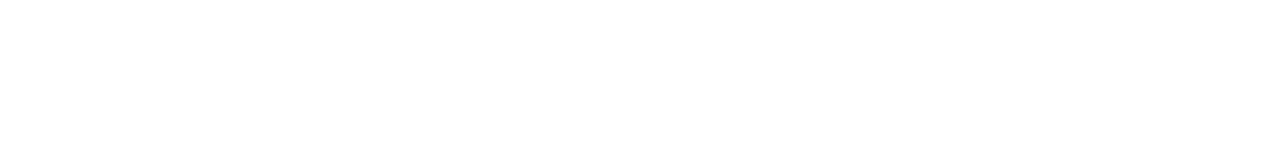
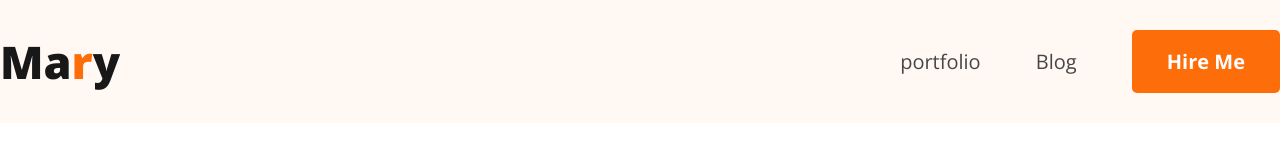
Before and after one commit to Armanhossain15/web-developer-portfolio, a plain HTML site: page index.html in a window 1280 px wide. Drawn offline with nearby package versions, Linux system fonts and the light colour scheme.

Commit message:
added navbar

```diff
--- a/index.html
+++ b/index.html
@@ -4,11 +4,28 @@
     <meta charset="UTF-8">
     <meta name="viewport" content="width=device-width, initial-scale=1.0">
     <title>Web developer portfolio</title>
+    <link rel="stylesheet" href="style.css">
+    <link rel="preconnect" href="https://fonts.googleapis.com">
+    <link rel="preconnect" href="https://fonts.gstatic.com" crossorigin>
+    <link href="https://fonts.googleapis.com/css2?family=Open+Sans:wght@400;700;800&display=swap" rel="stylesheet">
 </head>
 <body>
-    <header>
-
-    </header>
+   <!-- navbar and banner -->
+   <header>
+    <nav class="flex">
+        <div class="logo">
+            <h1>Ma<span style="color: #FD6E0A;">r</span>y</h1>
+        </div>
+        <div class="menu">
+            <ul>
+               <li><a href="#">portfolio</a></li>
+               <li><a href="#">Blog</a></li>
+               <li><button>Hire Me</button></li>
+            </ul>
+        </div>
+    </nav>
+</header>
+   <!-- navbar and banner -->
     <main>
 
     </main>
--- /dev/null
+++ b/style.css
@@ -0,0 +1,42 @@
+*{
+    padding: 0;
+    margin: 0;
+    font-family: 'Open Sans', sans-serif;
+}
+.flex{
+    display: flex;
+    justify-content: space-between;
+    align-items: center;
+}
+button{
+    padding: 18px 35px;
+    background-color: #FD6E0A;
+    color: white;
+    border: none;
+    font-size: 20px;
+    border-radius: 5px;
+    font-weight: 700;
+
+}
+/* navbar */
+header{
+    background-color: #FFF8F3;
+}
+nav{
+    padding: 30px 0;
+}
+.logo h1{
+    font-size: 45px;
+    font-weight: 800;
+    color: #181818;
+}
+.menu>ul >li{
+    display: inline-block;
+}
+.menu>ul >li>a{
+    text-decoration: none;
+    font-size: 20px;
+    color: #474747;
+    margin-right: 51px;
+}
+/* navbar */
```
